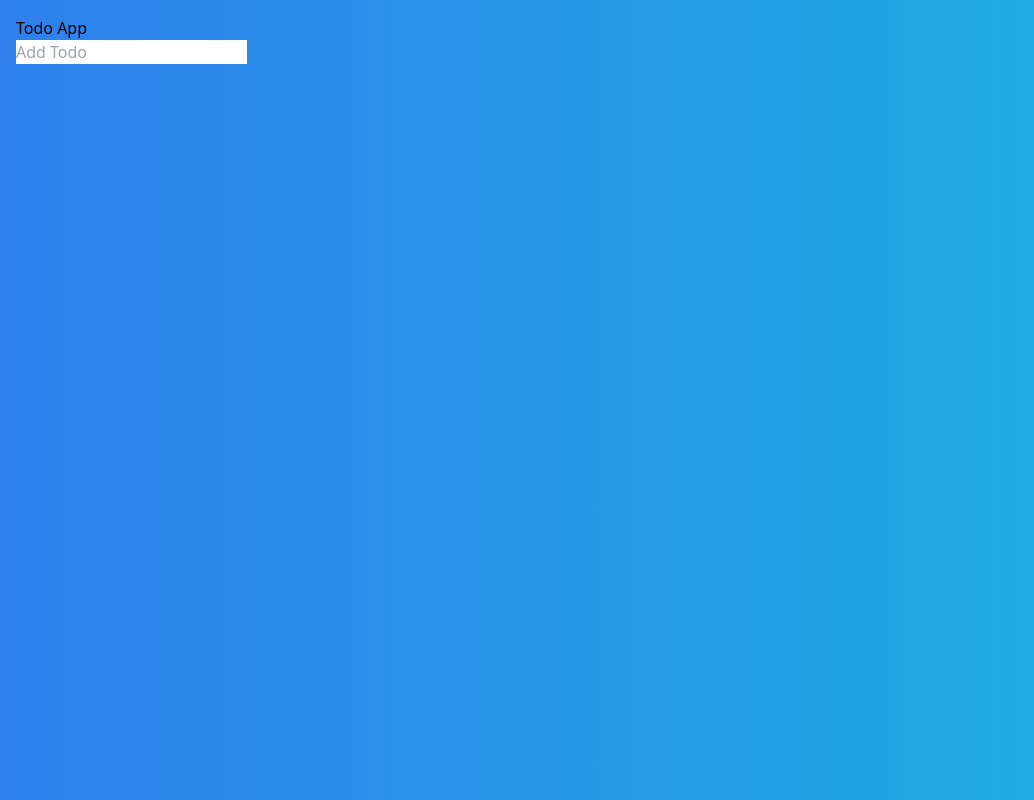
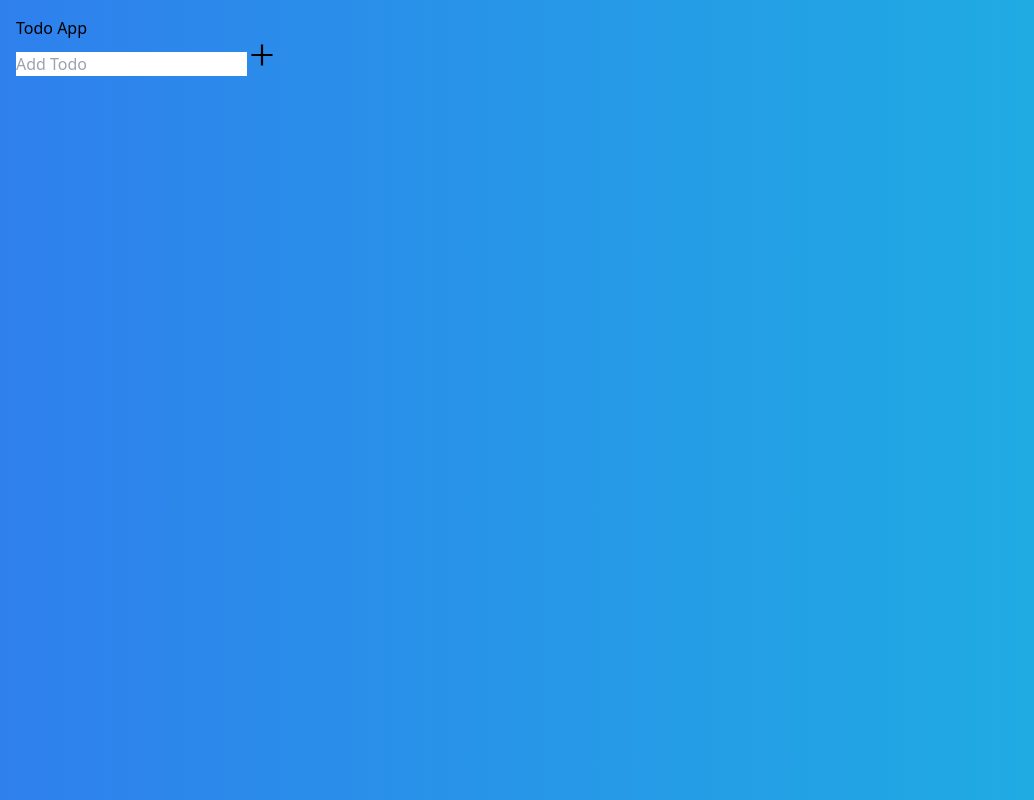
Before and after one commit to AleksandrKompanetc/react-todo-app, a Next.js app: page / in a window 1280 px wide. Shown: the whole page, without its empty margins (0-1034 px from the left). Built offline with nearby package versions, Linux system fonts and the light colour scheme.

Commit message:
added plus button

```diff
--- a/pages/index.tsx
+++ b/pages/index.tsx
@@ -1,4 +1,5 @@
 import React from 'react'
+import { AiOutlinePlus } from 'react-icons/ai'
 
 const style = {
   bg: `h-screen w-screen p-4 bg-gradient-to-r from-[#2F80ED] to-[#1CB5E0]`,
@@ -16,7 +17,7 @@
         <h3 className={style.heading}>Todo App</h3>
         <form className={style.form}>
           <input className={style.input} type="text" placeholder='Add Todo' />
-          <button className={style.button}></button>
+          <button className={style.button}><AiOutlinePlus size={30} /></button>
         </form>
       </div>
     </div>
```
